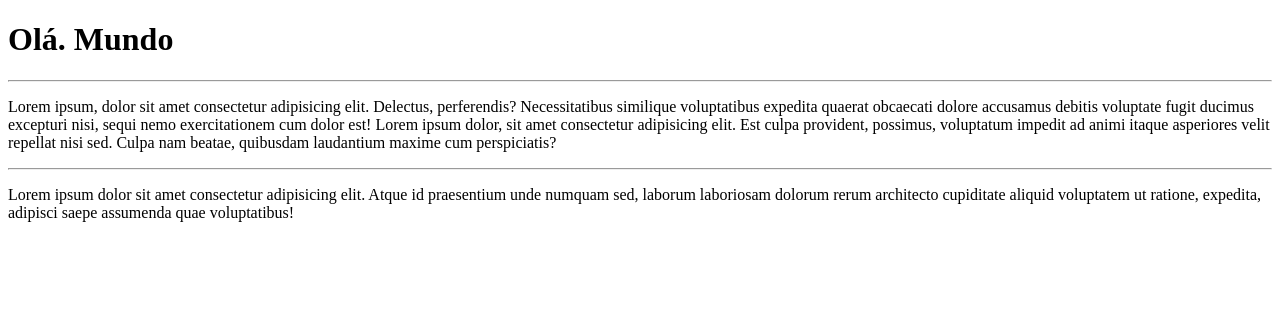
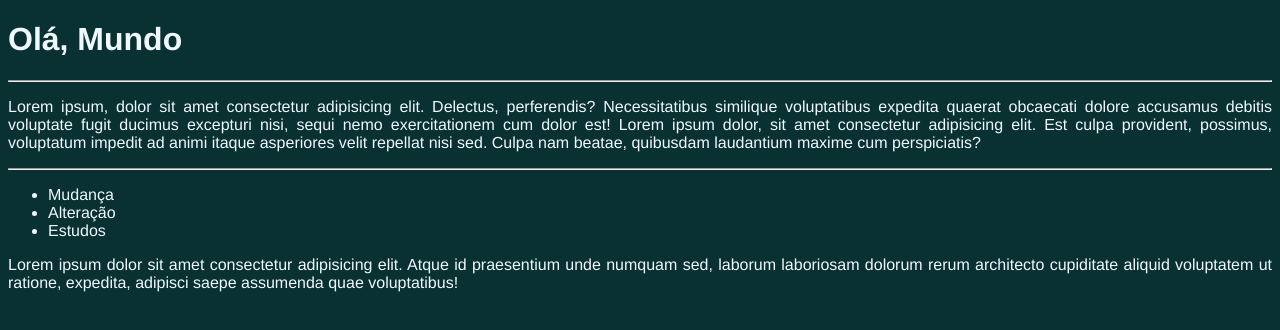
Before and after one commit to LeonardoFranciscode/Ola-Mundo, a plain HTML site: page site-exemplo/index.html in a window 1280 px wide. Drawn offline with Linux system fonts and the light colour scheme.

Commit message:
Inckusão de design

```diff
--- /dev/null
+++ b/estilos/style.css
@@ -0,0 +1,15 @@
+* {
+    color: aliceblue;
+    text-align: justify;
+    font-family: 'Franklin Gothic Medium', 'Arial Narrow', Arial, sans-serif;
+}
+
+body{
+    background-color: rgb(10, 49, 49);
+}
+
+main {
+    background-color: aqua;
+    margin: auto;
+    box-shadow: 3px 3px 5px rgba(rgba(90, 144, 153, 0.767), green, blue, alpha);
+}
--- a/site-exemplo/index.html
+++ b/site-exemplo/index.html
@@ -4,12 +4,18 @@
     <meta charset="UTF-8">
     <meta name="viewport" content="width=device-width, initial-scale=1.0">
     <title>Meu primeiro site em repositório</title>
+    <link rel="stylesheet" href="/estilos/style.css">
 </head>
 <body>
-    <h1>Olá. Mundo</h1>
+    <h1>Olá, Mundo</h1>
     <hr>
     <p>Lorem ipsum, dolor sit amet consectetur adipisicing elit. Delectus, perferendis? Necessitatibus similique voluptatibus expedita quaerat obcaecati dolore accusamus debitis voluptate fugit ducimus excepturi nisi, sequi nemo exercitationem cum dolor est! Lorem ipsum dolor, sit amet consectetur adipisicing elit. Est culpa provident, possimus, voluptatum impedit ad animi itaque asperiores velit repellat nisi sed. Culpa nam beatae, quibusdam laudantium maxime cum perspiciatis?</p>
     <hr>
+    <ul>
+        <li>Mudança</li>
+        <li>Alteração</li>
+        <li>Estudos</li>
+    </ul>
     <p>Lorem ipsum dolor sit amet consectetur adipisicing elit. Atque id praesentium unde numquam sed, laborum laboriosam dolorum rerum architecto cupiditate aliquid voluptatem ut ratione, expedita, adipisci saepe assumenda quae voluptatibus!</p>
 
 
```
